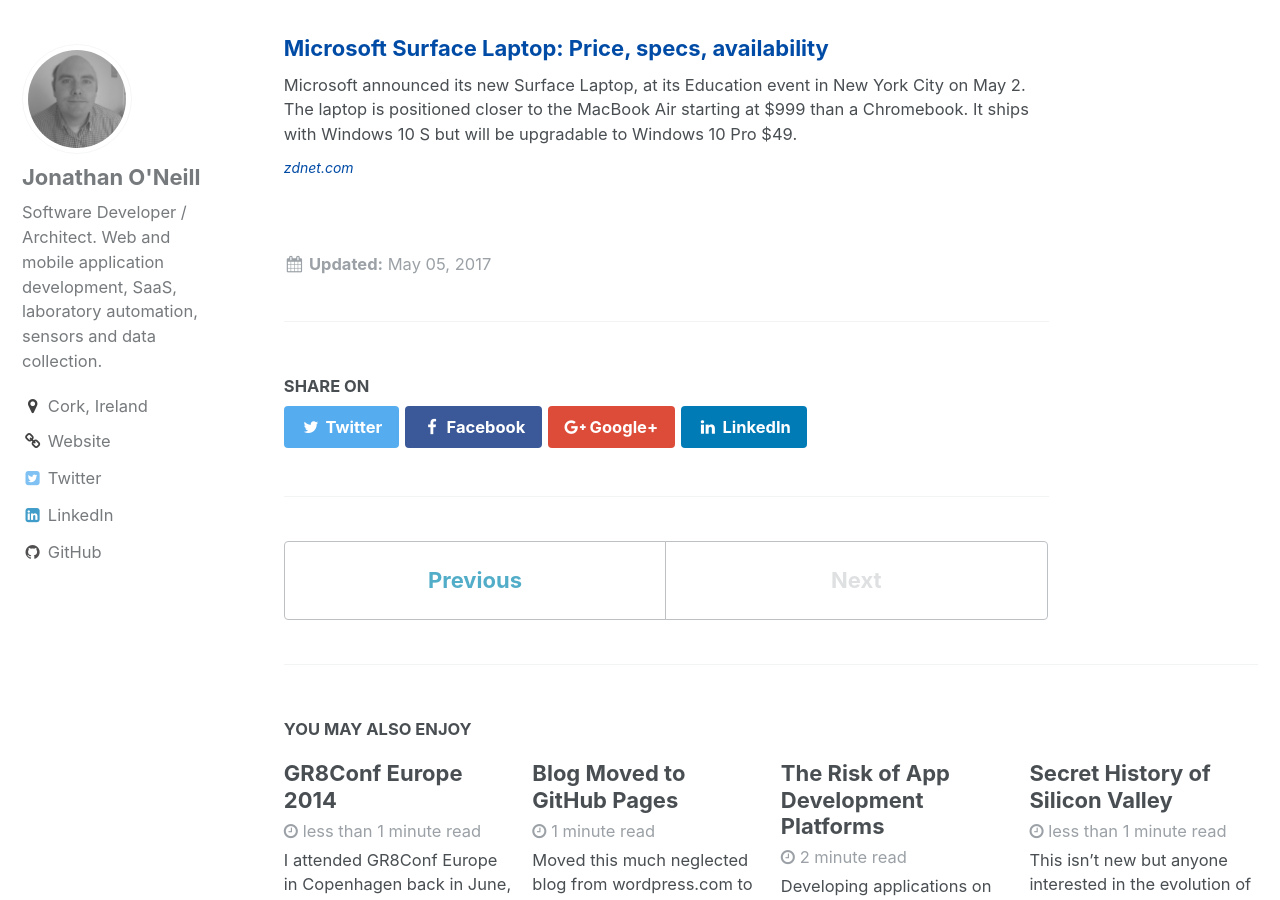
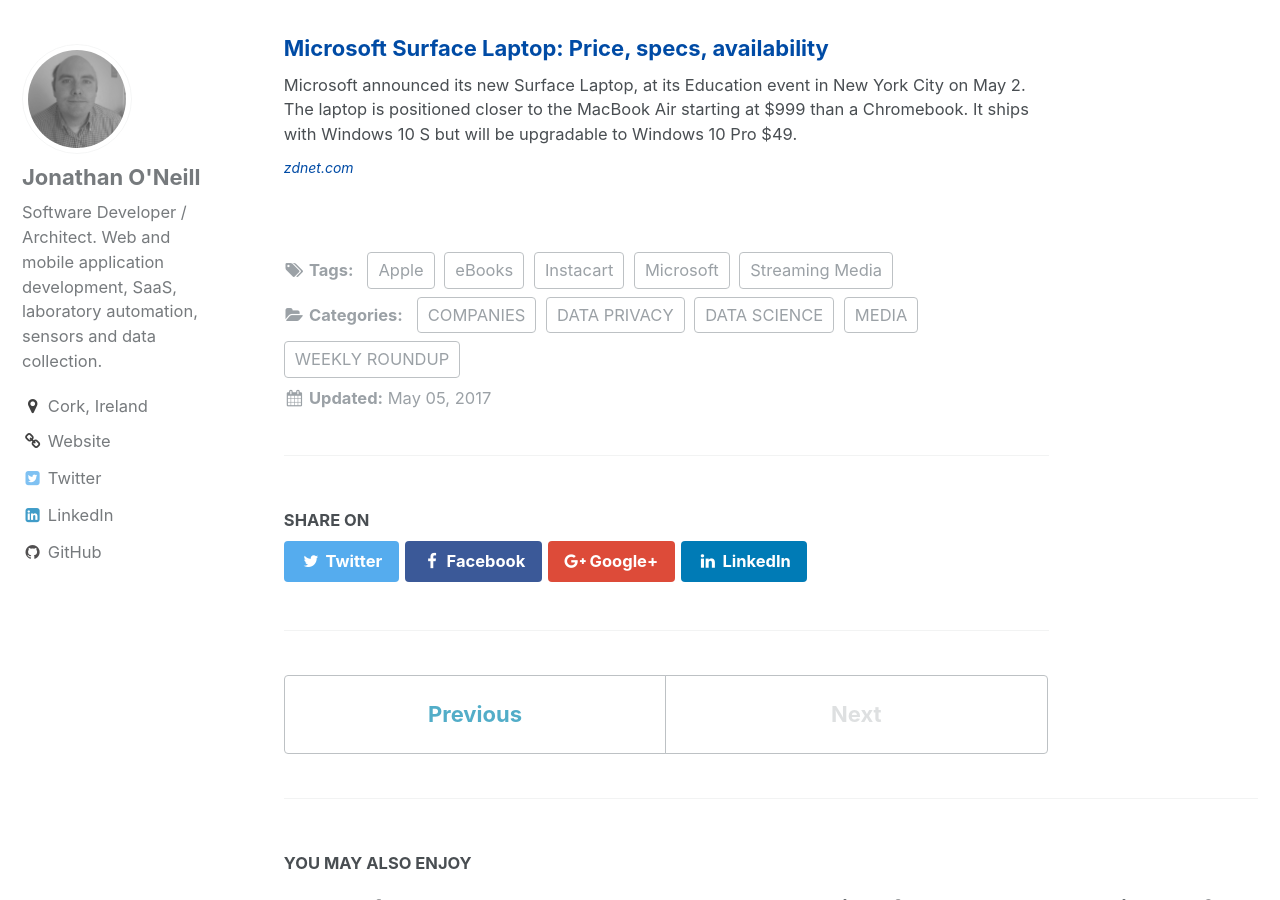
Before and after one commit to jonathanoneill/jonathanoneill.github.io, a Jekyll site: the page built from _posts/2017-05-05-weekly-roundup.markdown, in a window 1280 px wide and 900 px high, scrolled down 1996 px. Built offline with Jekyll 4.4.1, drawn with Linux system fonts in a browser that asks for light colours.

Commit message:
Updated post metadata

```diff
--- a/_posts/2017-05-05-weekly-roundup.markdown
+++ b/_posts/2017-05-05-weekly-roundup.markdown
@@ -1,9 +1,19 @@
 ---
 title:  "Weekly Roundup: 5th May 2017"
+excerpt: "This weeks roundup of links includes Instacart announce their first public dataset release, Unroll.me selling your data, net nutrality, eBook sales, TV Now, Alphabet results and Microsoft anouncements."
 date:   2017-05-05 00:00:00
 categories:
+  - WEEKLY ROUNDUP
+  - DATA SCIENCE
+  - DATA PRIVACY
+  - MEDIA
+  - COMPANIES
 tags:
-comments: true
+  - Instacart
+  - Microsoft
+  - Apple
+  - eBooks
+  - Streaming Media
 ---
 
 Here are some links I thought were worth sharing this week:
```
